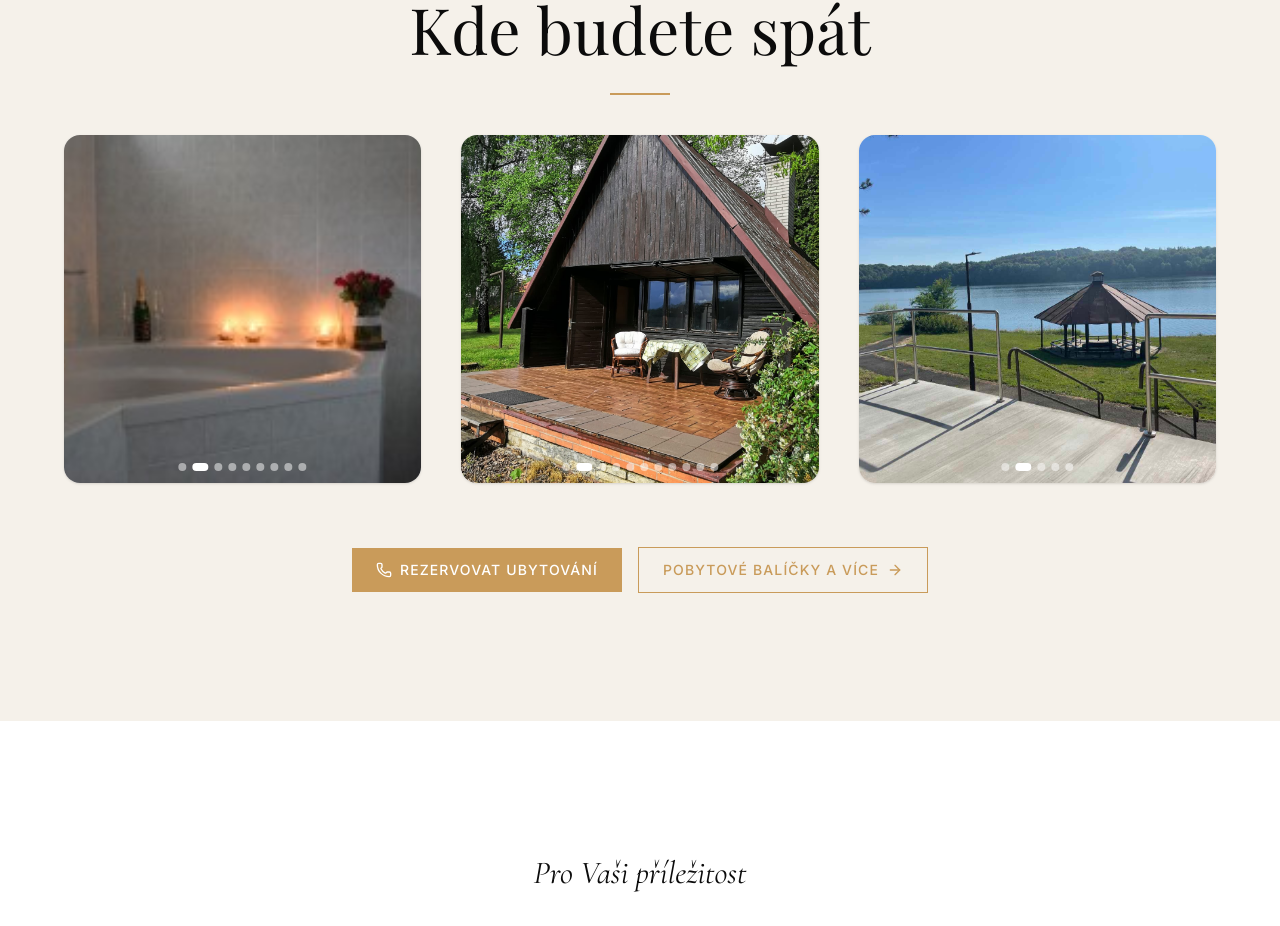
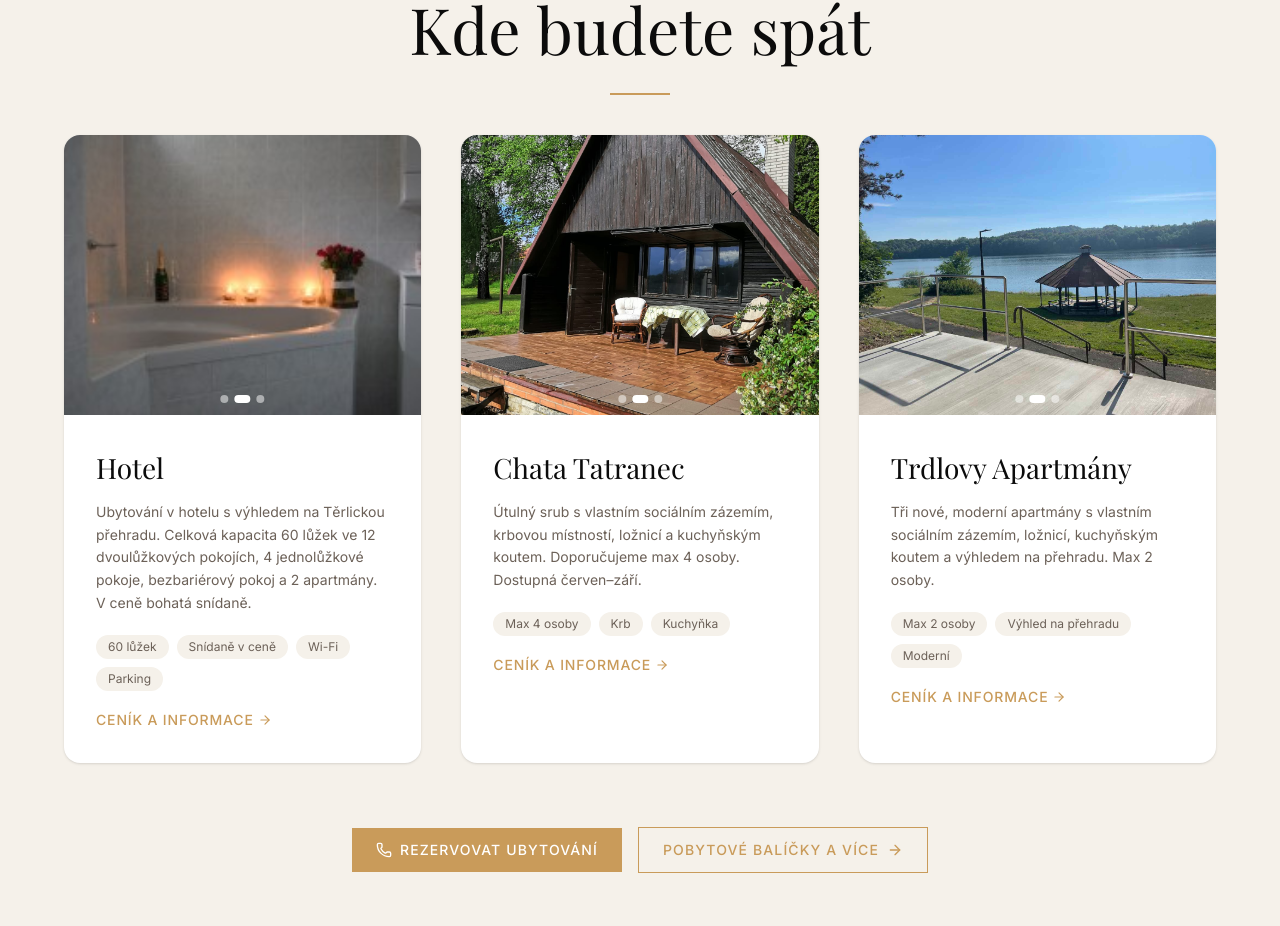
Before and after one commit to suchyyy86/jaskovska-krcma, a React (Vite) app: page / in a window 1280 px wide. Shown: the part 4211-5137 px from the top of the page. Built offline with nearby package versions, Linux system fonts and the light colour scheme; a web font is replaced by a local one.

Commit message:
fix: restore h-[280px] wrapper for accommodation cards on homepage to prevent layout collapse

```diff
--- a/src/components/sections/Accommodation.tsx
+++ b/src/components/sections/Accommodation.tsx
@@ -41,7 +41,9 @@
               to="/ubytovani"
               className="bg-white rounded-lg overflow-hidden shadow-sm hover:shadow-lg hover:-translate-y-1 transition-all duration-300 block group"
             >
-              <ImageCarousel images={item.images} title={item.title} />
+              <div className="h-[280px]">
+                <ImageCarousel images={item.images.slice(0, 3)} title={item.title} />
+              </div>
               <div className="p-8">
                 <h3 className="font-display text-[clamp(1.25rem,3vw,1.75rem)] mb-3">
                   {item.title}
```
